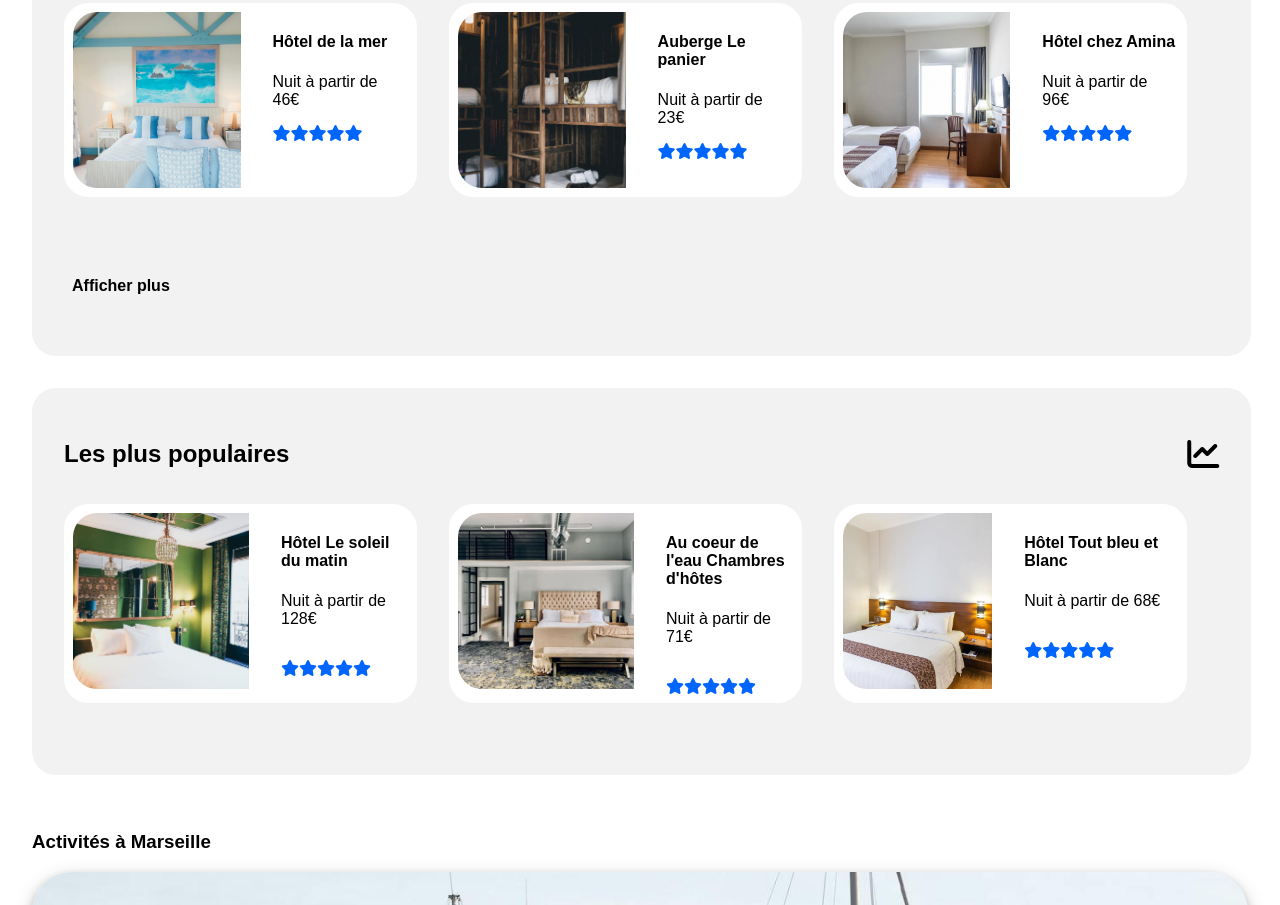
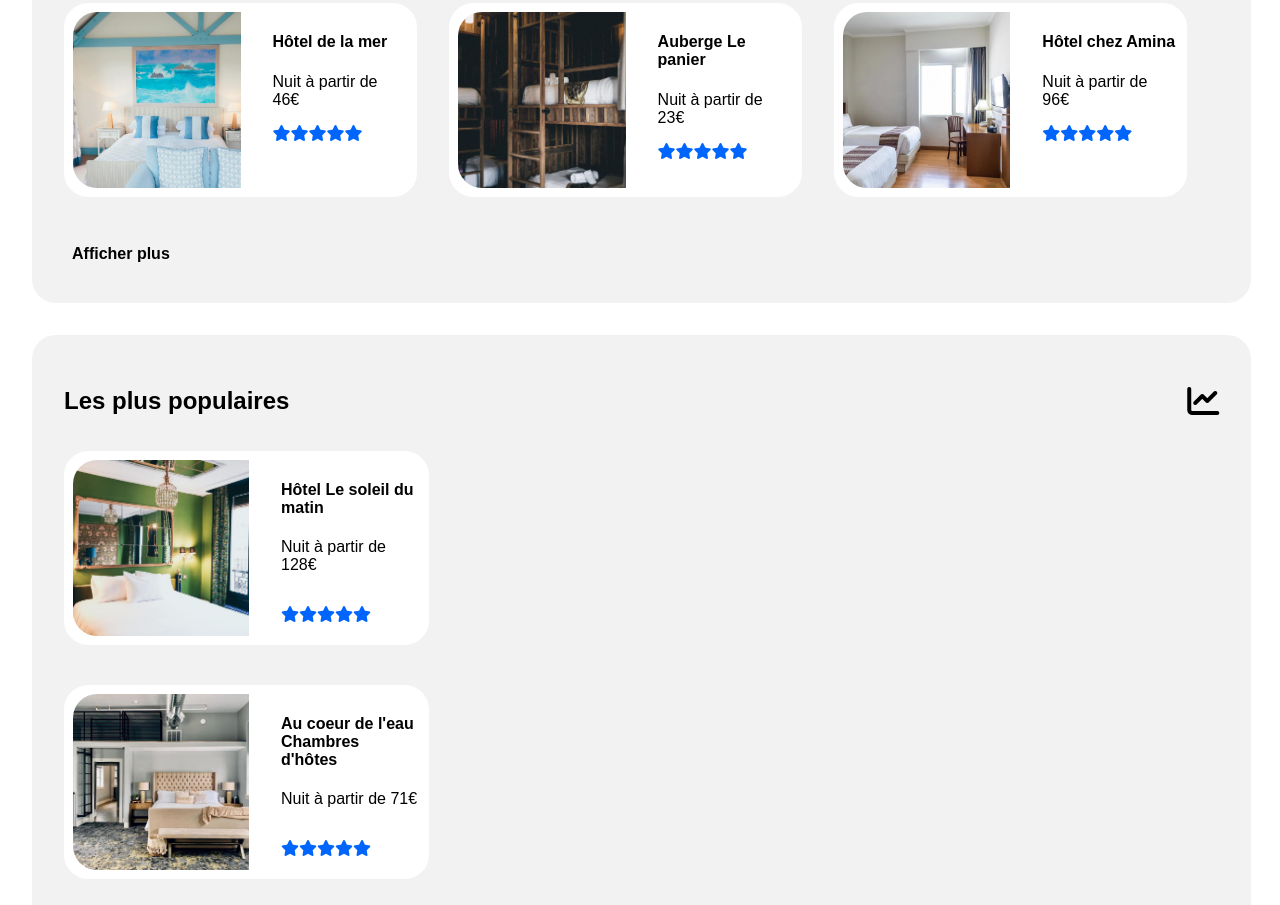
Before and after one commit to ArthurB2077/reservia, a plain HTML site: page index.html in a window 1280 px wide. Shown: the part 735-1640 px from the top of the page. Drawn offline with Linux system fonts and the light colour scheme.

Commit message:
P1OPCR-25: work done. All spaces are respect integrity

```diff
--- a/index.html
+++ b/index.html
@@ -1,5 +1,5 @@
 <!DOCTYPE html>
-<html lang="en">
+<html lang="fr">
 <head>
     <meta charset="UTF-8">
     <title>Reservia</title>
@@ -188,7 +188,7 @@
                         <i class="fas fa-chart-line fa-3x rsv-popular__mediaicon"></i>
                     </div>
 
-                    <div class="rsv-lodging--poplist ">
+                    <div>
                         <a class="rsv-popular--card" href="emptyLink.html">
                             <img class="rsv-lodging--images__pop" src="images/hebergements/3_medium/emile-guillemot-Bj_rcSC5XfE-unsplash.jpg"/>
                             <div class="rsv-popular--cardcontent">
@@ -203,7 +203,7 @@
                                 </div>
                             </div>
                         </a>
-                        <a class="rsv-popular--card" href="emptyLink.html">
+                        <a class="rsv-popular--card rsv-popular--card__space" href="emptyLink.html">
                             <img class="rsv-lodging--images__pop"  src="images/hebergements/3_medium/aw-creative-VGs8z60yT2c-unsplash.jpg"/>
                             <div class="rsv-popular--cardcontent">
                                 <h4>Au coeur de l'eau Chambres d'hôtes</h4>
@@ -217,7 +217,7 @@
                                 </div>
                             </div>
                         </a>
-                        <a class="rsv-popular--card" href="emptyLink.html">
+                        <a class="rsv-popular--card rsv-popular--card__space" href="emptyLink.html">
                             <img class="rsv-lodging--images__pop"  src="images/hebergements/3_medium/febrian-zakaria-sjvU0THccQA-unsplash.jpg"/>
                             <div class="rsv-popular--cardcontent">
                                 <h4>Hôtel Tout bleu et Blanc</h4>
--- a/style/style.css
+++ b/style/style.css
@@ -247,6 +247,7 @@ body
 {
     display: flex;
     justify-content: space-evenly;
+    height: fit-content;
 }
 
 .rsv-lodging--classic
@@ -274,15 +275,11 @@ body
     display: flex;
 }
 
-.rsv-lodging--poplist
-{
-    list-style-type: none;
-}
-
 .rsv-lodging--rating
 {
     list-style-type: none;
     display: flex;
+    margin-bottom: 0.5em;
 }
 
 .rsv-lodging--classic-card
@@ -306,7 +303,8 @@ body
 .rsv-lodging--print-more
 {
     padding:0.5em;
-    margin-top: 2em;
+    margin-top: 0;
+    margin-bottom: 0;
 }
 
 .rsv-lodging--pophead
@@ -330,6 +328,7 @@ body
     padding: 2em;
     border-radius: 1.5em;
     margin-left: 2.5em;
+    margin-bottom: 0;
 }
 
 .rsv-popular--card
@@ -339,11 +338,14 @@ body
     border: 1px solid white;
     border-radius: 1.5em;
     padding: 0.5em;
-    margin-bottom: 2.5em;
     text-decoration: none;
     color: black;
 }
 
+.rsv-popular--card__space
+{
+    margin-top: 2.5em;
+}
 .rsv-popular--cardcontent
 {
     flex-direction: column;
@@ -394,7 +396,7 @@ body
 {
     display: flex;
     justify-content: space-between;
-    margin-bottom: 8em;
+    margin-bottom: 4em;
 }
 
 .rsv-activities--card1
@@ -438,7 +440,7 @@ body
 
 .rsv-footer--content
 {
-    margin-right: 30em;
+    margin-right: 23%;
     margin-top: 2em;
     margin-bottom: 2em;
     white-space: nowrap;
@@ -593,7 +595,6 @@ body
     }
 
 }
-
 
 @media all and (min-width: 250px) and (max-width: 1000px)
 {
```
